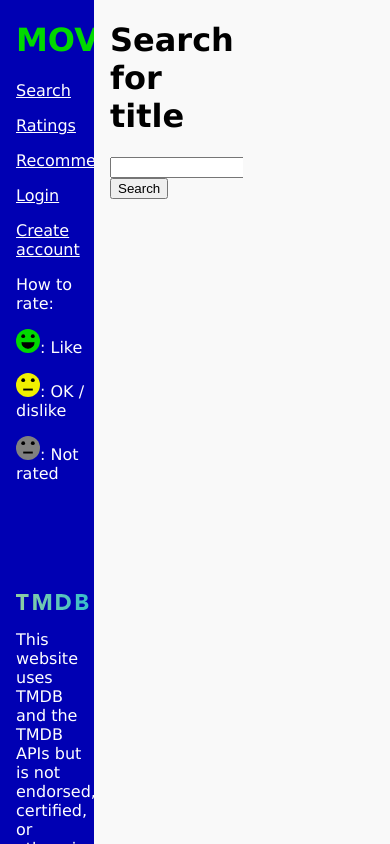
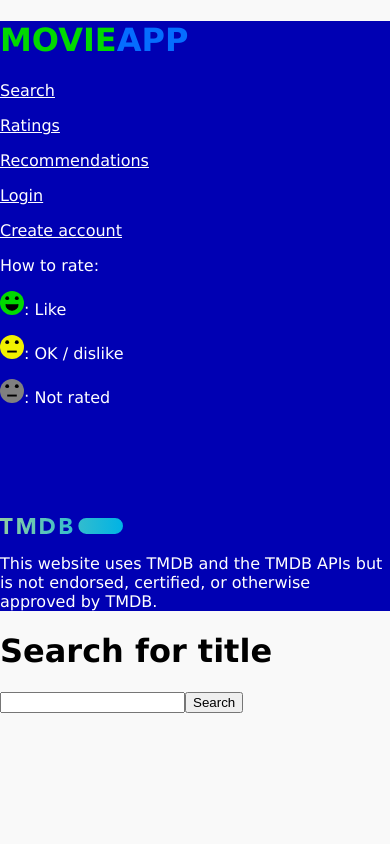
Before and after one commit to pbollhorn/movie-app-frontend, a React (Vite) app: page / in a window 390 px wide. Built offline with nearby package versions, Linux system fonts and the light colour scheme.

Commit message:
now uses event listener for window.innerWidth

```diff
--- a/src/App.jsx
+++ b/src/App.jsx
@@ -17,20 +17,42 @@ export default function App() {
     }
   }, []);
 
+  const [windowWidth, setWindowWidth] = useState(window.innerWidth);
+
+  useEffect(() => {
+    const handleWindowResize = () => {
+      setWindowWidth(window.innerWidth);
+    };
+
+    window.addEventListener("resize", handleWindowResize);
+
+    return () => window.removeEventListener("resize", handleWindowResize);
+  }, []);
+
   const [loggedIn, setLoggedIn] = useState(api.loggedIn());
 
   const [activeMovieId, setActiveMovieId] = useState(null);
 
-  return (
-    <>
-      <div className={styles.app}>
+  if (windowWidth < 768) {
+    return (
+      <div>
         <Sidebar loggedIn={loggedIn} setLoggedIn={setLoggedIn} />
         <Outlet context={{ loggedIn, setLoggedIn, setActiveMovieId }} />
-        <MovieDetails activeMovieId={activeMovieId} />
+        <Modal
+          activeMovieId={activeMovieId}
+          setActiveMovieId={setActiveMovieId}
+        >
+          <MovieDetails activeMovieId={activeMovieId} />
+        </Modal>
       </div>
-      <Modal activeMovieId={activeMovieId} setActiveMovieId={setActiveMovieId}>
-        <MovieDetails activeMovieId={activeMovieId} />
-      </Modal>
-    </>
+    );
+  }
+
+  return (
+    <div className={styles.desktopView}>
+      <Sidebar loggedIn={loggedIn} setLoggedIn={setLoggedIn} />
+      <Outlet context={{ loggedIn, setLoggedIn, setActiveMovieId }} />
+      <MovieDetails activeMovieId={activeMovieId} />
+    </div>
   );
 }
--- a/src/App.module.css
+++ b/src/App.module.css
@@ -1,29 +1,29 @@
-.app {
+.desktopView {
   display: flex;
   height: 100vh;
 }
 
-/* .app > div {
+/* .desktopView > div {
   flex: 1; Give 33% of width to each child div
   overflow: auto; enables independent scrolling
   height: 100%; ensures it fills the height of .app
 } */
 
-.app > div:nth-child(1) {
+.desktopView > div:nth-child(1) {
   flex: 0 0 20%; /* 20% width, don't grow or shrink */
   overflow: auto;
   height: 100%;
   padding-left: 1rem;
 }
 
-.app > div:nth-child(2) {
+.desktopView > div:nth-child(2) {
   flex: 0 0 30%; /* 30% width, don't grow or shrink */
   overflow: auto;
   height: 100%;
   padding: 0 1rem;
 }
 
-.app > div:nth-child(3) {
+.desktopView > div:nth-child(3) {
   /* Take up the remaining vertical space */
   overflow: auto;
   height: 100%;
```
